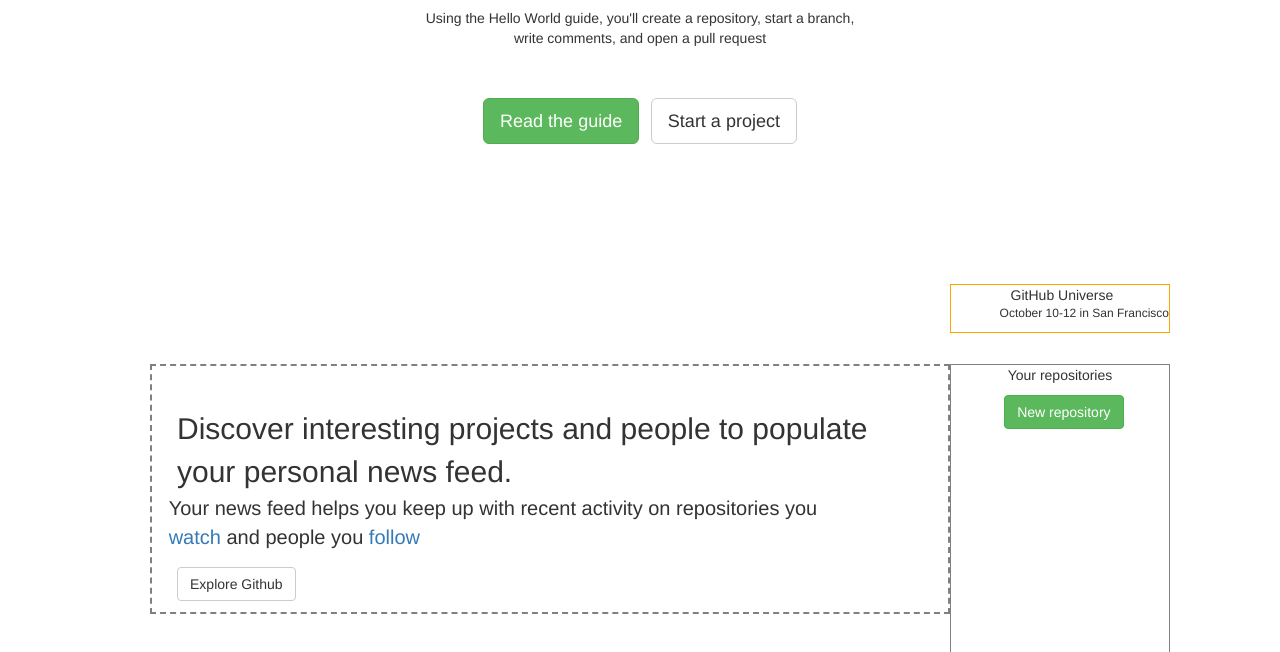
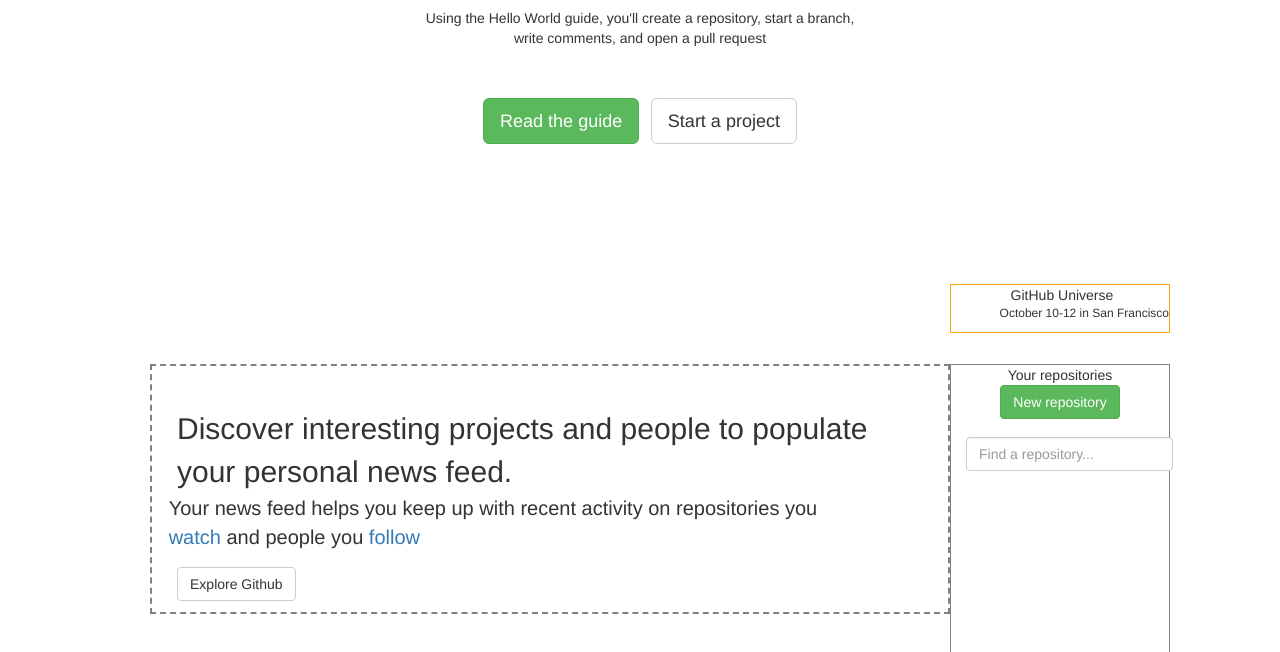
Before and after one commit to apchurch/screenshot, a plain HTML site: page index.html in a window 1280 px wide. Shown: the part 230-882 px from the top of the page. Drawn offline with nearby package versions, Linux system fonts and the light colour scheme.

Commit message:
Add existing file

```diff
--- a/index.html
+++ b/index.html
@@ -39,7 +39,11 @@
 		</div>
 		<br></br>
 		<br></br>
-		<div class="box3"><p>Your repositories</p>&nbsp;&nbsp;<a class="btn btn-success" href="#">New repository</a>
+		<div class="box3"><p>Your repositories<a class="btn btn-success" href="#">New repository</p></a>
+			<form class="navbar-form navbar-left" role="search">
+    			<div class="form-group2">
+        			<input type="text" class="form-control" placeholder="Find a repository...">
+        		</div>
 		</div>
 		<div class="box"></br>&nbsp; &nbsp;Discover interesting projects and people to populate</br>&nbsp; &nbsp;your personal news feed.
 		<p>&nbsp; &nbsp;Your news feed helps you keep up with recent activity on repositories you</br>&nbsp; &nbsp;<a href="watch.html">watch</a> and people you <a href="follow.html">follow</a>
--- a/main.css
+++ b/main.css
@@ -49,3 +49,6 @@ body {
 	width: 220px;
 	position: relative;
 }
+.form-group2 {
+	width: 200px;
+}
```
